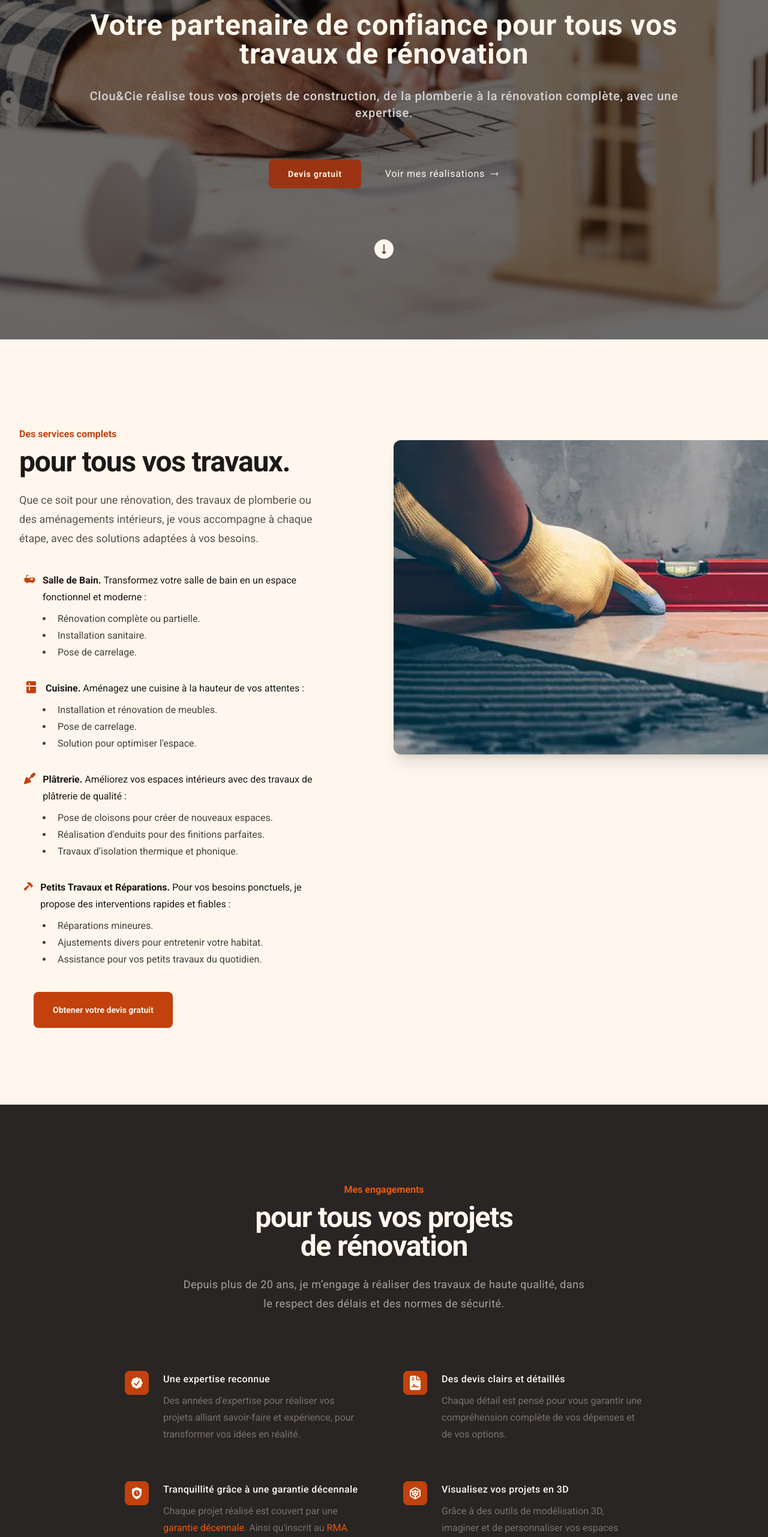
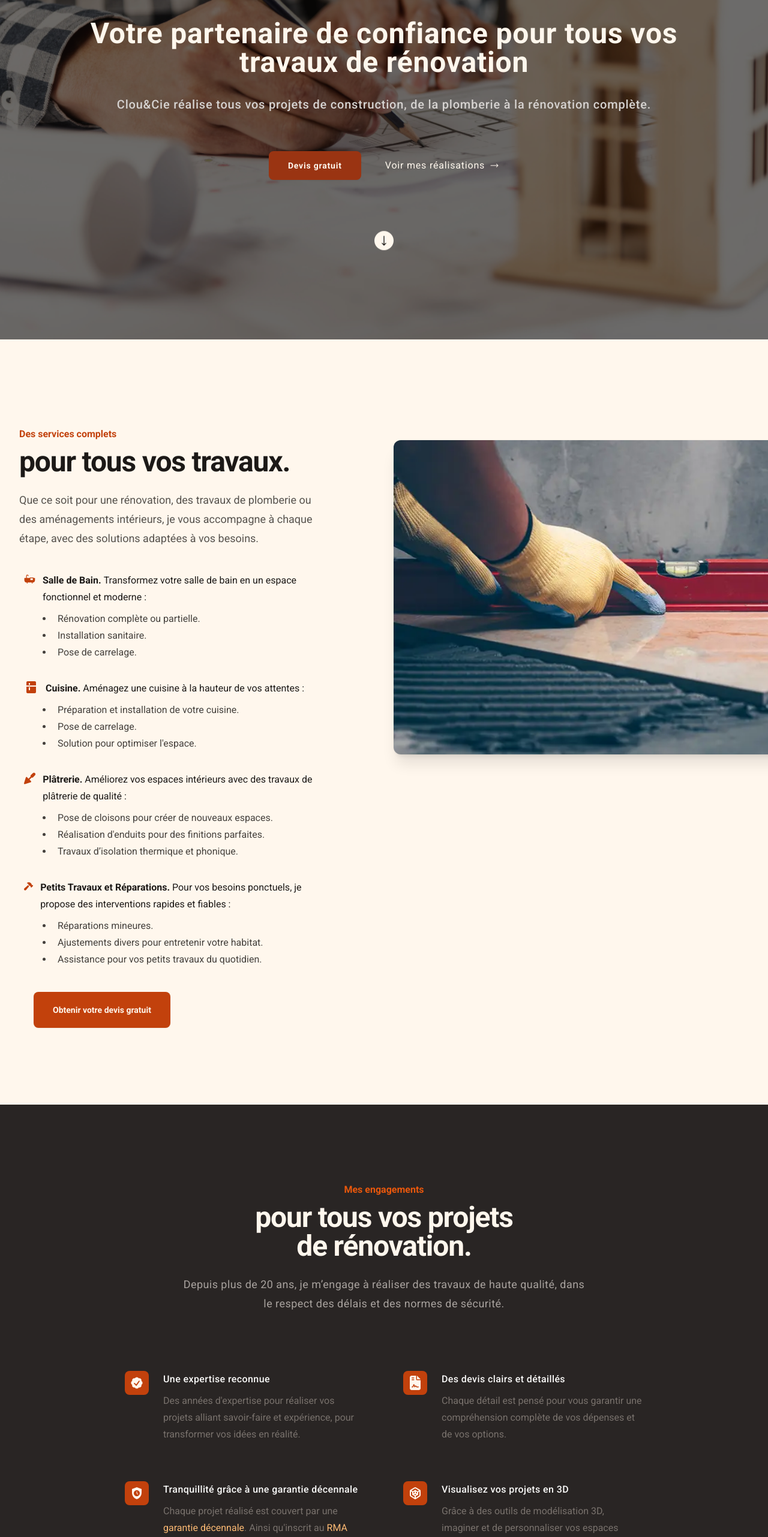
Before and after one commit to PierreMaze/clou-et-cie, a React (Vite) app: page / in a window 1280 px wide. Shown: the part 234-2797 px from the top of the page at 60% size. Built offline with nearby package versions, Linux system fonts and the light colour scheme.

Commit message:
Fixed spelling and punctuation errors and updated link colors in the "Engagements" section.

```diff
--- a/src/layout/Footer.jsx
+++ b/src/layout/Footer.jsx
@@ -26,7 +26,7 @@ const Footer = () => {
           </a>
           <button
             onClick={openModal}
-            className="text-orange-50 hover:underline"
+            className="text-orange-50 hover:underline hover:underline-8 hover:text-orange-600"
           >
             Mentions Legales
           </button>
--- a/src/pages/Achievements.jsx
+++ b/src/pages/Achievements.jsx
@@ -141,7 +141,7 @@ const Tabs = () => {
             Mes réalisation
           </h2>
           <p className="mt-2 text-4xl font-semibold tracking-tight text-stone-900 text-pretty sm:text-5xl lg:text-balance">
-            Explorez l&apos;étendue de mon savoir-faire
+            Explorez l&apos;étendue de mon savoir-faire.
           </p>
           <p className="mt-6 text-stone-600 text-lg/8">
             Je met tout en œuvre pour transformer vos idées en réalité.
--- a/src/pages/Commitment.jsx
+++ b/src/pages/Commitment.jsx
@@ -28,7 +28,7 @@ const commitments = [
           href="https://www.cloucompany.com/_files/ugd/dfd141_e41d602de6d7439a8a3a8d9dbe15a948.pdf"
           target="_blank"
           rel="noopener noreferrer"
-          className="text-orange-600 hover:underline hover:underline-8 hover:text-orange-700"
+          className="text-orange-300 hover:underline hover:underline-8 hover:text-orange-500"
         >
           garantie décennale
         </a>
@@ -37,7 +37,7 @@ const commitments = [
           href="https://www.cloucompany.com/_files/ugd/dfd141_e41d602de6d7439a8a3a8d9dbe15a948.pdf"
           target="_blank"
           rel="noopener noreferrer"
-          className="text-orange-600 hover:underline hover:underline-8 hover:text-orange-700"
+          className="text-orange-300 hover:underline hover:underline-8 hover:text-orange-500"
         >
           RMA (Registre des Métier et de l&apos;Artisanat)
         </a>
@@ -64,7 +64,7 @@ const Commitment = () => {
             Mes engagements
           </h2>
           <p className="mt-2 text-4xl font-semibold tracking-tight text-orange-50 text-pretty sm:text-5xl lg:text-balance">
-            pour tous vos projets de rénovation
+            pour tous vos projets de rénovation.
           </p>
           <p className="mt-6 tracking-wide text-stone-400 text-lg/8">
             Depuis plus de 20 ans, je m’engage à réaliser des travaux de haute
--- a/src/pages/Hero.jsx
+++ b/src/pages/Hero.jsx
@@ -19,7 +19,7 @@ const Hero = () => {
         </h1>
         <p className="mt-8 text-sm font-medium leading-relaxed text-stone-300 lg:text-xl">
           Clou&Cie réalise tous vos projets de construction, de la plomberie à
-          la rénovation complète, avec une expertise.
+          la rénovation complète.
         </p>
         <div className="flex flex-row gap-10 my-16 ">
           <a
--- a/src/pages/Services.jsx
+++ b/src/pages/Services.jsx
@@ -22,7 +22,7 @@ const services = [
     title: 'Cuisine.',
     description: 'Aménagez une cuisine à la hauteur de vos attentes :',
     list: [
-      'Installation et rénovation de meubles.',
+      'Préparation et installation de votre cuisine.',
       'Pose de carrelage.',
       "Solution pour optimiser l'espace.",
     ],
@@ -103,7 +103,7 @@ const Services = () => {
                 href="#contact"
                 className="w-full py-4 mt-10 text-sm font-semibold leading-7 text-center duration-300 ease-in-out delay-100 bg-orange-700 rounded-lg shadow-sm lg:ml-6 mx- text-orange-50 sm:max-w-none sm:w-fit sm:px-8 hover:bg-orange-900"
               >
-                Obtener votre devis gratuit
+                Obtenir votre devis gratuit
               </a>
             </div>
           </div>
```
